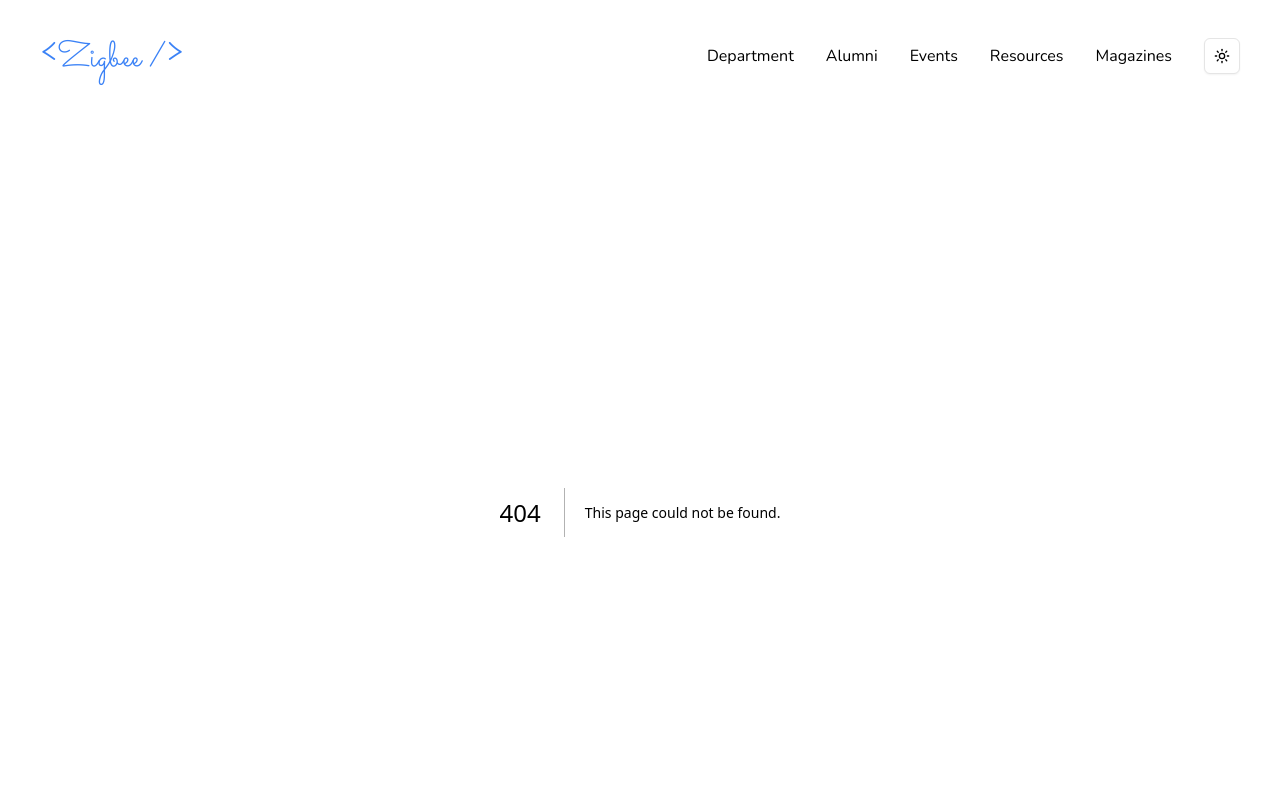
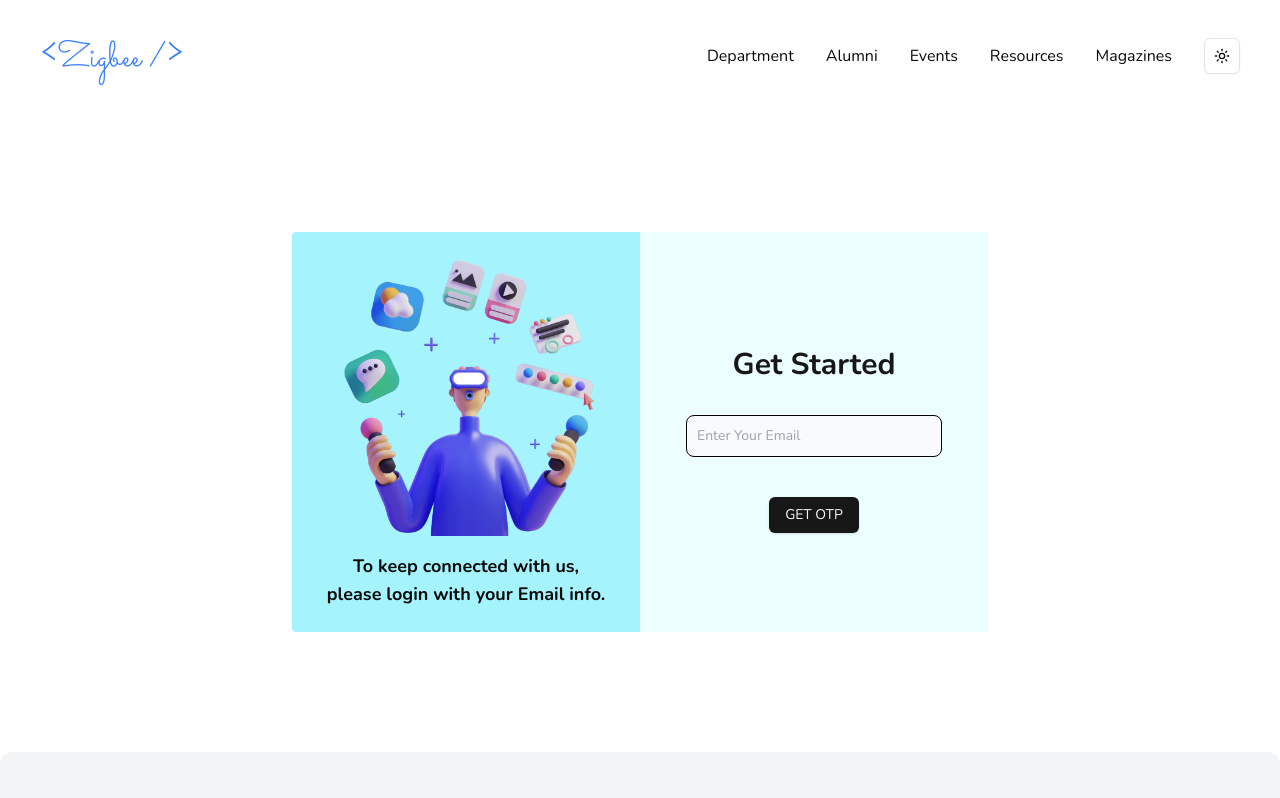
Before and after one commit to Zigbee-Student-Developers-Club/zigbee-2, a Next.js app: page /login in a window 1280 px wide. Before the commit this address had no page. Shown: the top 798 px of the page. Built offline with nearby package versions, Linux system fonts and the light colour scheme.

Commit message:
config vercel.json

```diff
--- a/package.json
+++ b/package.json
@@ -23,7 +23,8 @@
     "react-bootstrap-icons": "^1.11.4",
     "react-dom": "^18",
     "tailwind-merge": "^2.5.4",
-    "tailwindcss-animate": "^1.0.7"
+    "tailwindcss-animate": "^1.0.7",
+    "zod": "^3.23.8"
   },
   "devDependencies": {
     "@types/node": "^20",
--- /dev/null
+++ b/src/app/(app)/login/_componets/otpInput.tsx
@@ -0,0 +1,85 @@
+"use client";
+
+import React, { useEffect, useRef, useState } from "react";
+
+interface OtpInputProps {
+  length: number;
+  onOtpSubmit: (otp: string) => void;
+  setDisplayArea: (visible: boolean) => void;
+}
+
+const OtpInput: React.FC<OtpInputProps> = ({ length, onOtpSubmit }) => {
+  const [otp, setOtp] = useState<string[]>(new Array(length).fill(""));
+  const inputRefs = useRef<(HTMLInputElement | null)[]>([]);
+
+  useEffect(() => {
+    if (inputRefs.current[0]) {
+      inputRefs.current[0].focus();
+    }
+  }, []);
+
+  const handleChange = (index: number, e: React.ChangeEvent<HTMLInputElement>) => {
+    const value = e.target.value;
+    if (isNaN(Number(value))) return;
+
+    const newOtp = [...otp];
+    newOtp[index] = value.substring(value.length - 1);
+    setOtp(newOtp);
+
+    // Trigger submission when all fields are filled
+    const combinedOtp = newOtp.join("");
+    if (combinedOtp.length === length) {
+      onOtpSubmit(combinedOtp);
+    }
+
+    // Move to the next input if not the last input
+    if (value && index < length - 1 && inputRefs.current[index + 1]) {
+      inputRefs.current[index + 1]?.focus();
+    }
+  };
+
+  const handleKeyDown = (index: number, e: React.KeyboardEvent<HTMLInputElement>) => {
+    if (
+      e.key === "Backspace" &&
+      !otp[index] &&
+      index > 0 &&
+      inputRefs.current[index - 1]
+    ) {
+      inputRefs.current[index - 1]?.focus();
+    }
+  };
+
+  return (
+    <div className="flex flex-col justify-center items-center gap-4">
+
+      <div className="flex gap-1">
+        {otp.map((value, index) => (
+          <input
+            key={index}
+            type="text"
+            ref={(el) => {
+              inputRefs.current[index] = el;
+            }}
+            value={value}
+            onChange={(e) => handleChange(index, e)}
+            onKeyDown={(e) => handleKeyDown(index, e)}
+            className="h-10 w-10 text-center text-xl border-2 border-blue-400 rounded focus:outline-none focus:ring-2 focus:ring-blue-500"
+          />
+        ))}
+      </div>
+
+      <button
+        type="submit"
+        className={`rounded w-[50%] bg-blue-500 text-white  p-2 mt-6 mb-12 ${
+          otp.includes("") ? "cursor-not-allowed bg-gray-600" : "cursor-pointer"
+        }`}
+        disabled={otp.includes("")}
+        onClick={() => onOtpSubmit(otp.join(""))}
+      >
+        Verify
+      </button>
+    </div>
+  );
+};
+
+export default OtpInput;
--- /dev/null
+++ b/src/app/(app)/login/page.tsx
@@ -0,0 +1,136 @@
+"use client";
+import React, { useState, useRef, useEffect } from "react";
+import Image from "next/image";
+import { Text } from "@/components/ui/text";
+import Title from "@/components/ui/title";
+import OtpInput from "./_componets/otpInput";
+
+import { Button } from "@/components/ui/button";
+import LoadingSpinner from "@/components/common/LoadingSpinner";
+
+const emailPattern = /^[^\s@]+@[^\s@]+\.[^\s@]+$/;
+
+const Page = () => {
+  // states
+  const [email, setEmail] = useState("");
+  const [showOtpInput, setShowOtpInput] = useState(false);
+  const [loading, setLoading] = useState(false);
+  const [message, setMessage] = useState("");
+  const [messageColor, setMessageColor] = useState("text-red-500");
+
+  const emailInputRef = useRef<HTMLInputElement>(null);
+
+  // Handle the change in the email input field
+  const handleEmailChange = (event: React.ChangeEvent<HTMLInputElement>) => {
+    setEmail(event.target.value); // Update email state
+  };
+  // Validate email on every change using useEffect
+  useEffect(() => {
+    if (!emailPattern.test(email)) {
+      return;
+    } else {
+      console.log("email valid");
+      // Check if the email is registered
+      if (email === "abc@gmail.com") {
+        setMessage("Email registered");
+        setMessageColor("text-green-500");
+      } else {
+        setMessage("Email not registered");
+        setMessageColor("text-red-500");
+      }
+    }
+  }, [email]);
+
+  const handleEmailSubmit = (event: React.FormEvent) => {
+    event.preventDefault();
+
+    // Show loading spinner
+    setLoading(true);
+
+    // Simulate API call or some async process
+    setTimeout(() => {
+      // Hide the loading spinner after 2 seconds
+      setLoading(false);
+      setShowOtpInput(true); // You can add your OTP input logic here
+    }, 2000); // Adjust time as needed
+  };
+  const onOtpSubmit = (otp: string) => {
+    console.log("Login Successful with OTP:", otp);
+    alert(`otp  : ${otp}`);
+  };
+  return (
+    <>
+      <div className="h-auto w-full flex justify-center items-center flex-col md:h-[80dvh] ">
+        <div className="h-auto min-w-[50vw] grid grid-cols-1 bg-cyan-200 dark:bg-indigo-500 rounded md:grid-cols-2 md:h-[25rem]">
+          <div className="flex flex-col justify-center items-center px-6 py-4 gap-4">
+            <Image
+              alt="login page image"
+              src="/person-with-vr.png"
+              width={300}
+              height={700}
+              className="rounded-lg"
+            />
+            <Text variant="large" className="text-center">
+              To keep connected with us,
+              <br /> please login with your Email info.
+            </Text>
+          </div>
+
+          {!showOtpInput ? (
+            <div className="flex flex-col justify-center items-center py-4 gap-4 bg-cyan-50 dark:bg-indigo-300 h-full">
+              <Title size="medium">Get Started</Title>
+
+              <div className="flex flex-col items-center gap-2">
+                <input
+                  type="email"
+                  ref={emailInputRef}
+                  value={email}
+                  onChange={handleEmailChange}
+                  placeholder="Enter Your Email"
+                  className="bg-slate-50 border border-black text-black text-sm rounded-lg focus:ring-blue-500 focus:border-blue-500 block w-[16rem] p-2.5"
+                  required
+                />
+                {message && (
+                  <Text
+                    variant="small"
+                    className={`text-center mt-2 ${messageColor}`}
+                  >
+                    {message}
+                  </Text>
+                )}
+              </div>
+
+              <Button
+                className="mt-6 flex items-center gap-2"
+                type="submit"
+                onClick={handleEmailSubmit}
+                disabled={loading} // Disable the button when loading
+              >
+                GET OTP
+                {loading && <LoadingSpinner />}
+              </Button>
+            </div>
+          ) : (
+            <div className="relative flex flex-col justify-center items-center px-6 py-10 gap-2 bg-cyan-50 dark:bg-indigo-300 text-back">
+              <div
+                className="absolute top-5 left-5 cursor-pointer"
+                onClick={() => setShowOtpInput(false)}
+              >
+                Back
+              </div>
+              <Title size="medium">Check your email</Title>
+              <OtpInput
+                length={6}
+                onOtpSubmit={onOtpSubmit}
+                setDisplayArea={setShowOtpInput}
+              />
+              <LoadingSpinner />
+            </div>
+          )}
+        </div>
+      </div>
+    </>
+  );
+};
+
+export default Page;
```
Also changed, not shown: vercel.json.
